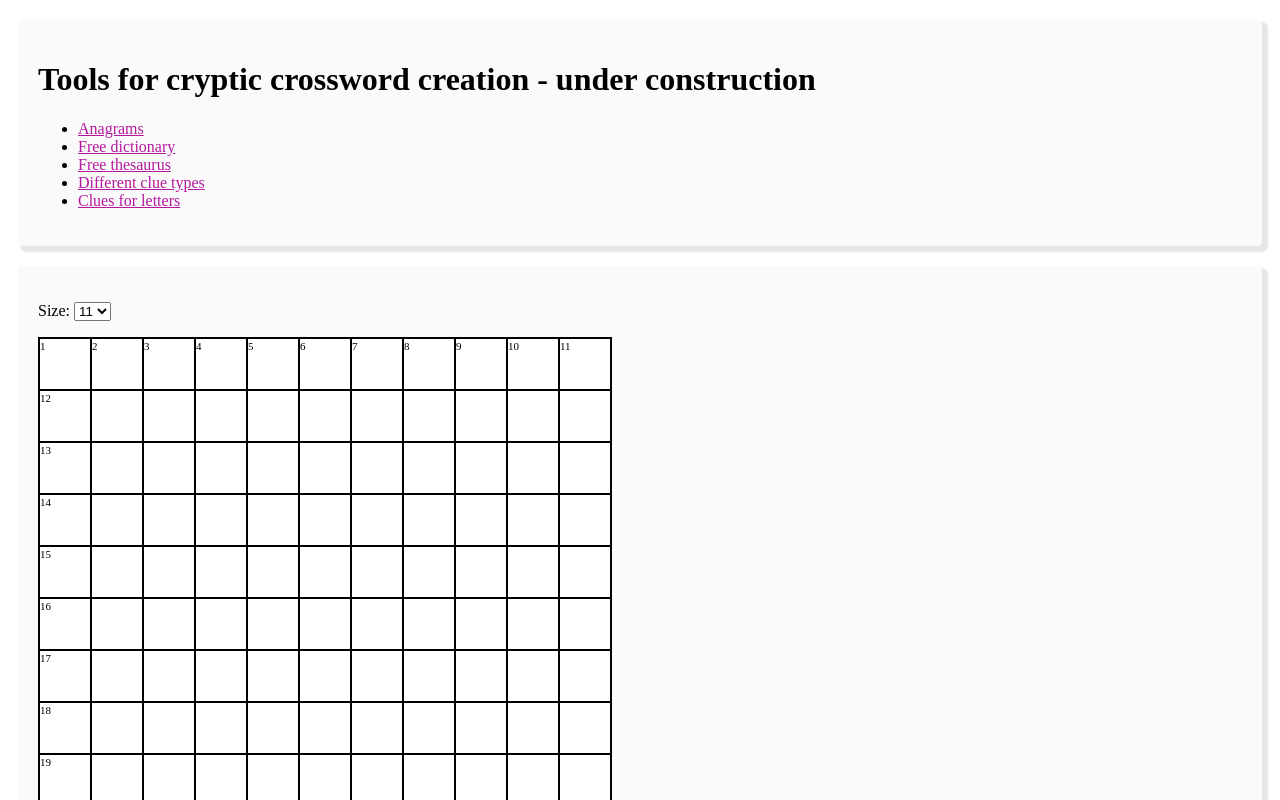
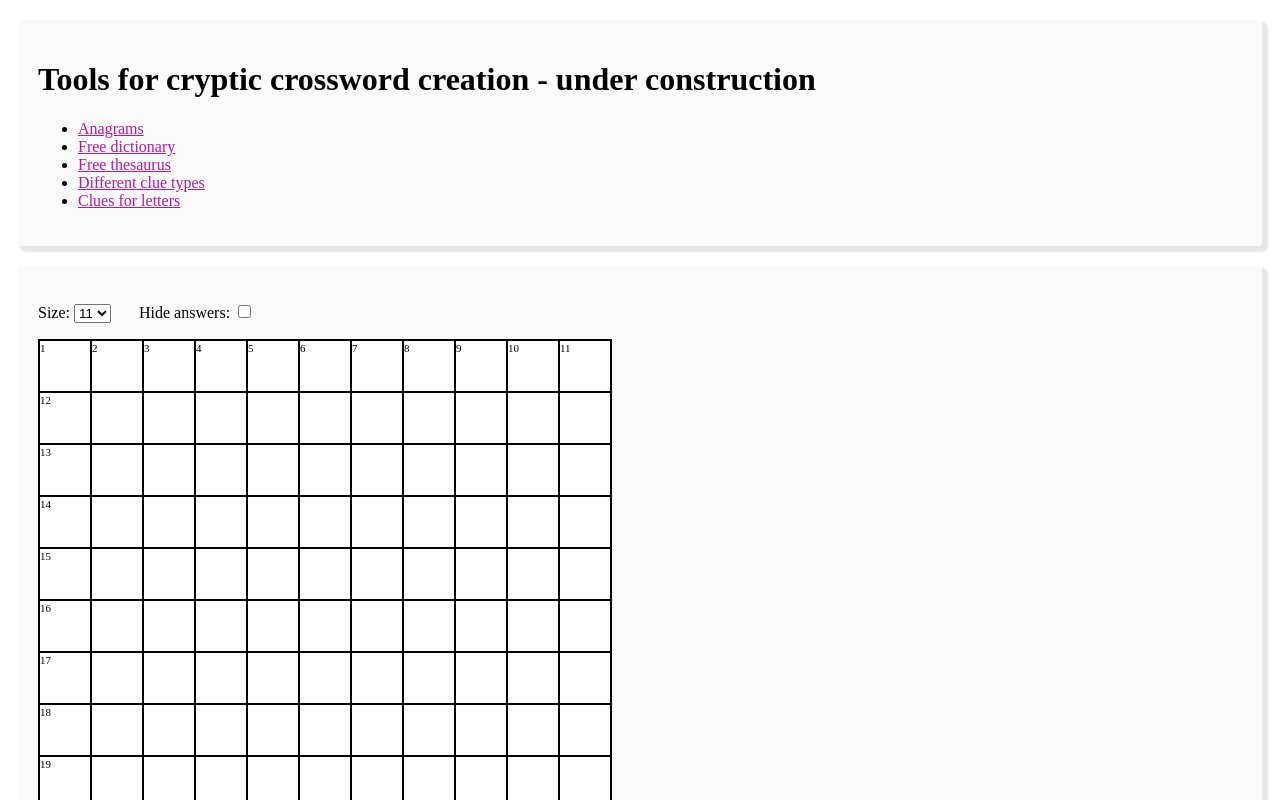
Before and after one commit to DanCorder/CrosswordCreator, a Svelte app: page / in a window 1280 px wide. Shown: the top 800 px of the page. Built offline with nearby package versions, Linux system fonts and the light colour scheme; no server answers; the HTML template or start-up script is replaced by a standard one.

Commit message:
feat: option to hide answers in grid

```diff
--- a/src/components/Grid.svelte
+++ b/src/components/Grid.svelte
@@ -3,6 +3,7 @@
 
     let gridSize = 11;
     let grid = new Grid(gridSize);
+    let hideLetters = false;
     let currentCellRow: number = null;
     let currentCellColumn: number = null;
     let cells: HTMLTableCellElement[][] = [];
@@ -59,7 +60,9 @@
 </script>
 
 <div class="content-block">
-    <p>Size: <select bind:value={gridSize} on:change={sizeChangeHandler}>
+    <p>
+        <span class="grid-setting">
+            Size: <select bind:value={gridSize} on:change={sizeChangeHandler}>
                 <option value={1}>1</option>
                 <option value={2}>2</option>
                 <option value={3}>3</option>
@@ -76,6 +79,10 @@
                 <option value={14}>14</option>
                 <option value={15}>15</option>
             </select>
+        </span>
+        <span class="grid-setting">
+            Hide answers: <input type="checkbox" bind:checked={hideLetters} />
+        </span>
     </p>
     <table class="grid">
         <tbody>
@@ -93,9 +100,11 @@
                                     <div class="cell-number" >
                                         {cell.CellNumber ?? ""}
                                     </div>
+                                    {#if !hideLetters}
                                         <div class="cell-letter">
                                             {cell.AnswerLetter}
                                         </div>
+                                    {/if}
                                 </div>
                             {/if}
                         </td>
@@ -107,6 +116,9 @@
 </div>
 
 <style lang="scss">
+    .grid-setting {
+        margin-right: 1.5em;
+    }
     .grid {
         border-collapse: collapse;
     }
```
Lines whose indentation alone changed are shown as unchanged.
